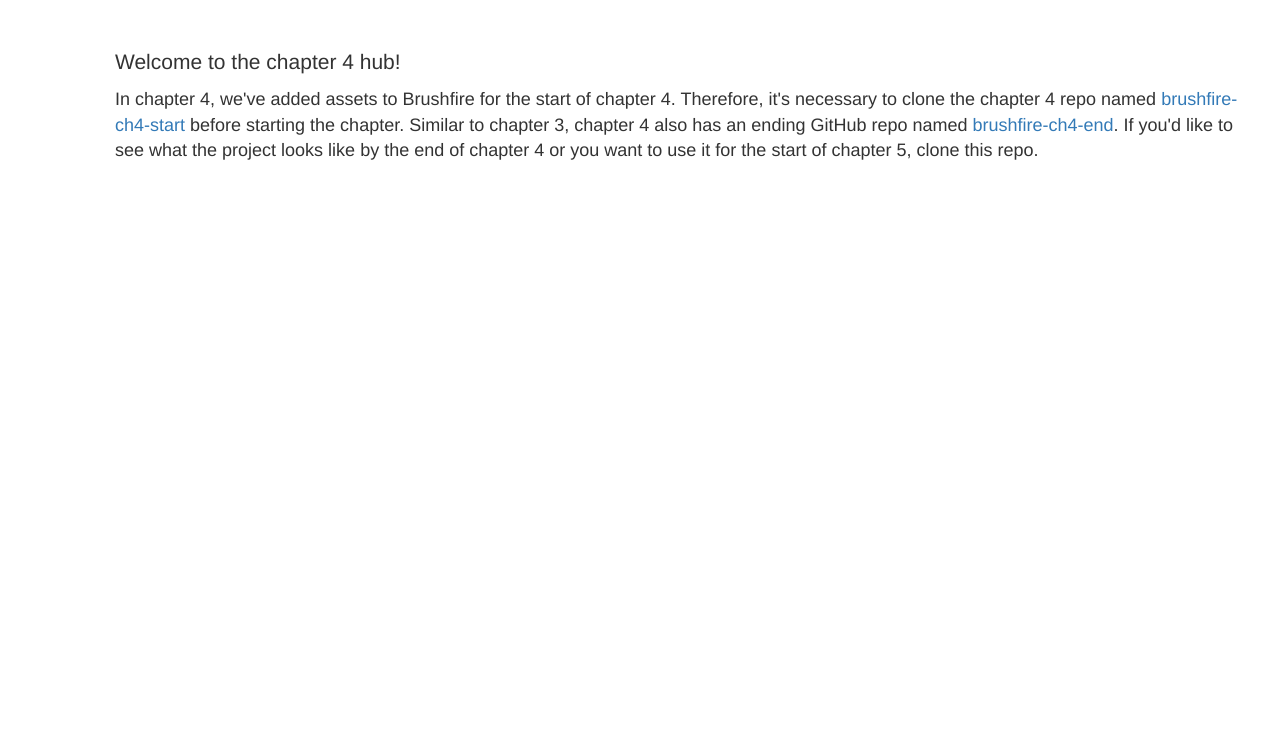
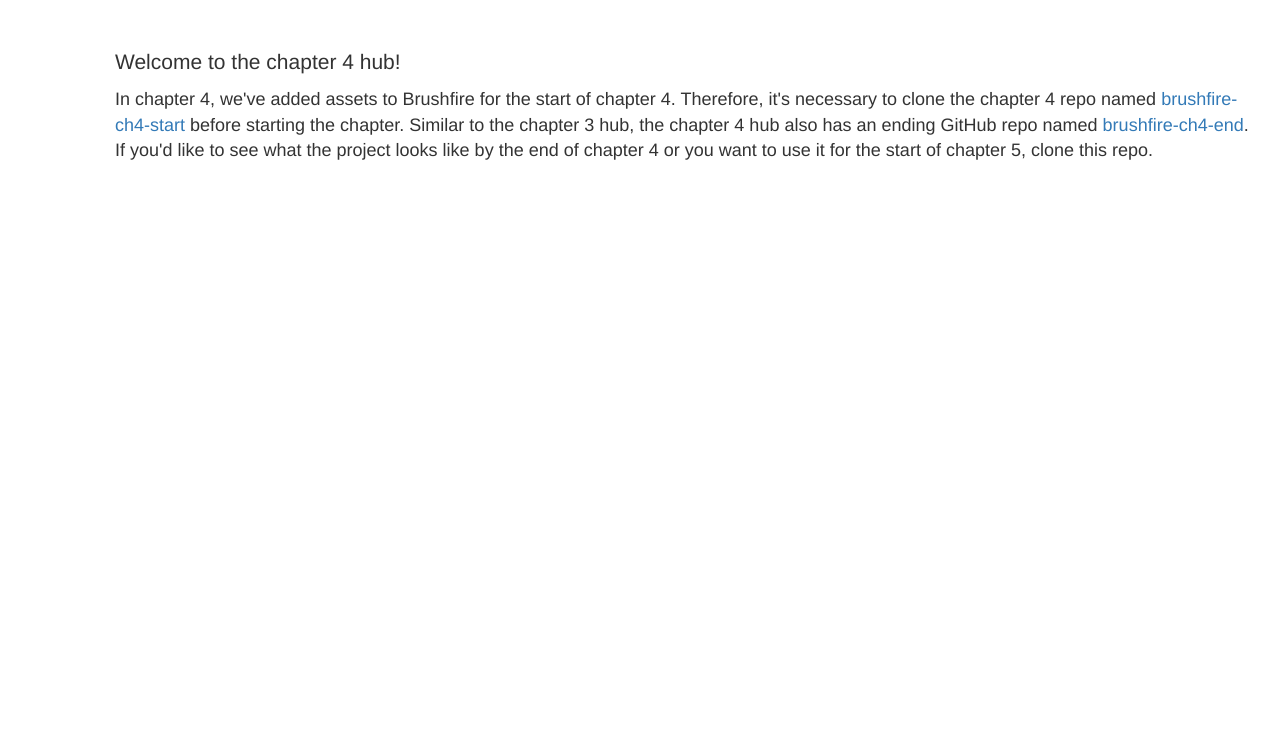
Before and after one commit to sailsinaction/chapter-4, a plain HTML site: page index.html in a window 1280 px wide. Shown: the part 53-800 px from the top of the page. Drawn offline with nearby package versions, Linux system fonts and the light colour scheme.

Commit message:
formatting

```diff
--- a/index.html
+++ b/index.html
@@ -31,11 +31,11 @@
       </nav>
       <div class="container first-container">
         <div class="title-sub-heading">
-        Welcome to the chapter 4 hub!
-      </div>
-      <div class="regular-text">
-        In chapter 4, we've added assets to Brushfire for the start of chapter 4. Therefore, it's necessary to clone the chapter 4 repo named <a href="https://github.com/sailsinaction/brushfire-ch3-start">brushfire-ch4-start</a> before starting the chapter. Similar to chapter 3, chapter 4 also has an ending GitHub repo named <a href="https://github.com/sailsinaction/brushfire-ch4-end">brushfire-ch4-end</a>. If you'd like to see what the project looks like by the end of chapter 4 or you want to use it for the start of chapter 5, clone this repo.
-      </div>
+          Welcome to the chapter 4 hub!
+        </div>
+        <div class="regular-text">
+          In chapter 4, we've added assets to Brushfire for the start of chapter 4. Therefore, it's necessary to clone the chapter 4 repo named <a href="https://github.com/sailsinaction/brushfire-ch3-start">brushfire-ch4-start</a> before starting the chapter. Similar to the chapter 3 hub, the chapter 4 hub also has an ending GitHub repo named <a href="https://github.com/sailsinaction/brushfire-ch4-end">brushfire-ch4-end</a>. If you'd like to see what the project looks like by the end of chapter 4 or you want to use it for the start of chapter 5, clone this repo.
+        </div>
       </div>
       <script src="https://maxcdn.bootstrapcdn.com/bootstrap/3.3.6/js/bootstrap.min.js" integrity="sha384-0mSbJDEHialfmuBBQP6A4Qrprq5OVfW37PRR3j5ELqxss1yVqOtnepnHVP9aJ7xS" crossorigin="anonymous"></script>
     </body>
```
